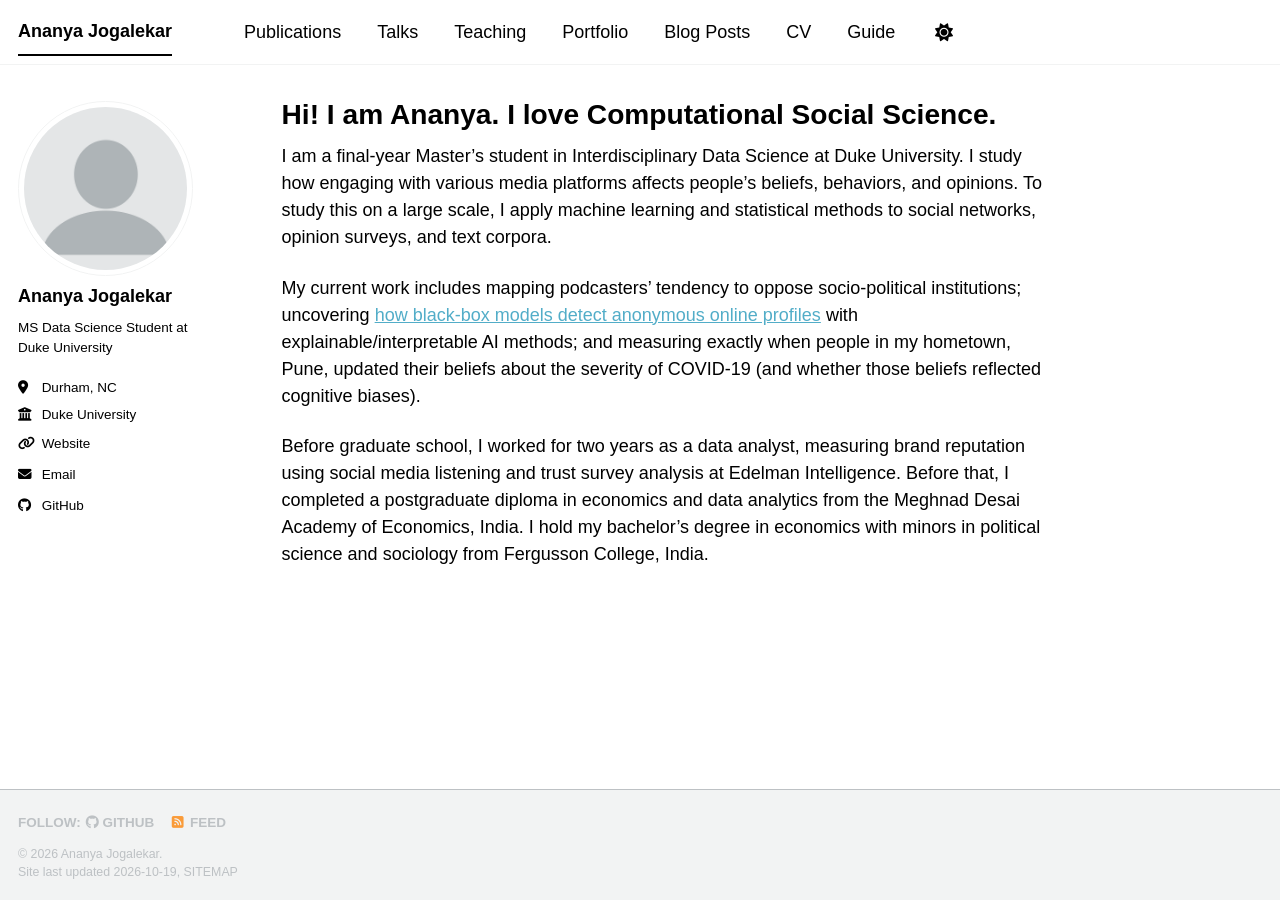
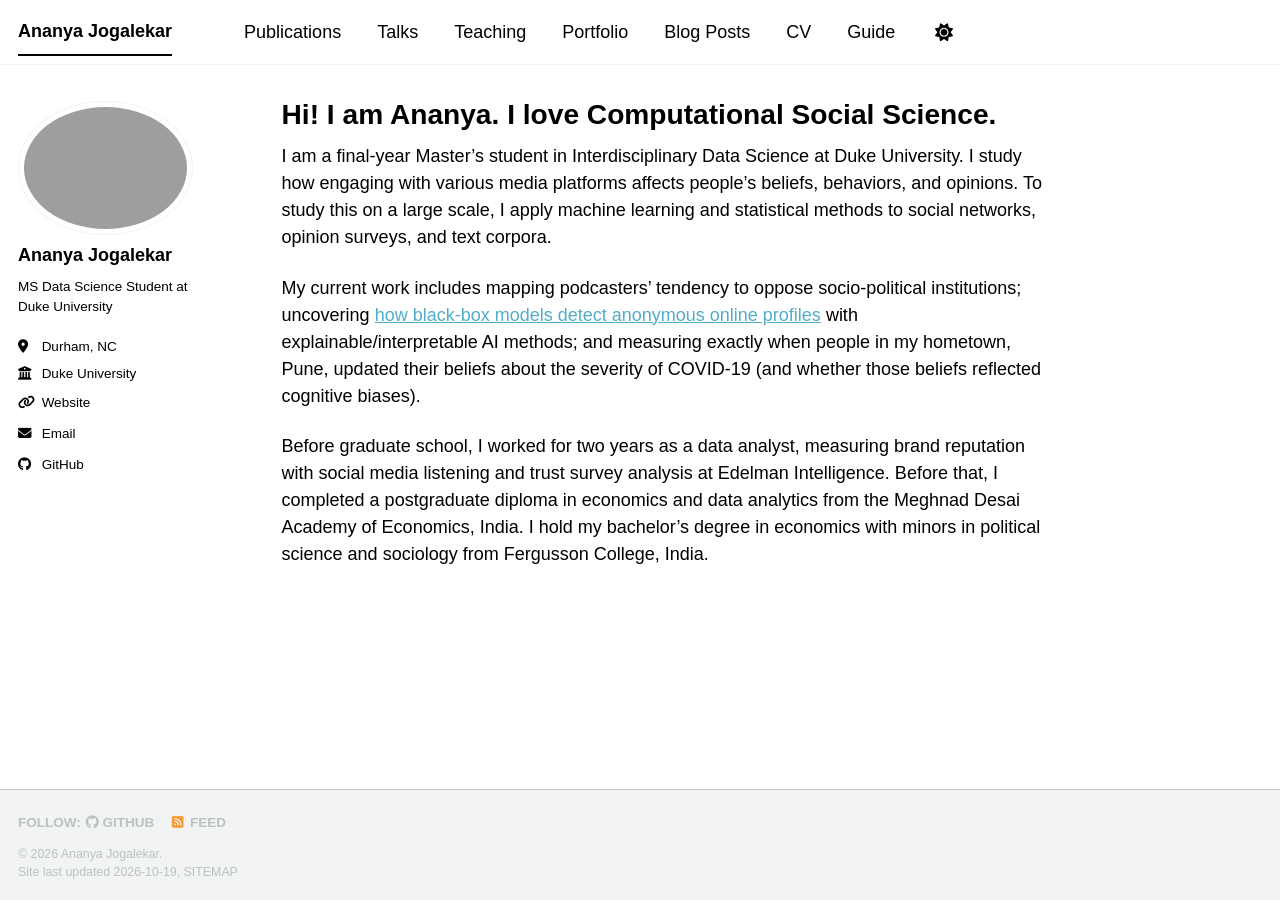
Before and after one commit to ananyafied/ananyafied.github.io, a Jekyll site: the page built from _pages/about.md, in a window 1280 px wide. Built offline with Jekyll 4.4.1, drawn with Linux system fonts in a browser that asks for light colours; some web fonts are replaced; a style sheet for code colours, icons or effects is not loaded.

Commit message:
ai headshot1

```diff
--- a/_config.yml
+++ b/_config.yml
@@ -23,7 +23,7 @@ repository               : "academicpages/academicpages.github.io"
 #               Additional customization can be done by editing /_includes/author-profile.html
 author:
   # Biographic information
-  avatar           : "profile.png"
+  avatar           : "ai-headshot-maroon.jpeg"
   name             : "Ananya Jogalekar"
   pronouns         : # example: "she/her"
   bio              : "MS Data Science Student at Duke University"
--- a/_pages/about.md
+++ b/_pages/about.md
@@ -11,4 +11,4 @@ I am a final-year Master's student in Interdisciplinary Data Science at Duke Uni
 
 My current work includes mapping podcasters' tendency to oppose socio-political institutions; uncovering [how black-box models detect anonymous online profiles](https://github.com/ananyafied/Explaining_Anonymity) with explainable/interpretable AI methods; and measuring exactly when people in my hometown, Pune, updated their beliefs about the severity of COVID-19 (and whether those beliefs reflected cognitive biases).
 
-Before graduate school, I worked for two years as a data analyst, measuring brand reputation using social media listening and trust survey analysis at Edelman Intelligence. Before that, I completed a postgraduate diploma in economics and data analytics from the Meghnad Desai Academy of Economics, India. I hold my bachelor's degree in economics with minors in political science and sociology from Fergusson College, India.
+Before graduate school, I worked for two years as a data analyst, measuring brand reputation with social media listening and trust survey analysis at Edelman Intelligence. Before that, I completed a postgraduate diploma in economics and data analytics from the Meghnad Desai Academy of Economics, India. I hold my bachelor's degree in economics with minors in political science and sociology from Fergusson College, India.
```
Also changed, not shown: images/bio-photo-2.jpg (deleted), images/bio-photo.jpg (deleted), 1 other file.
